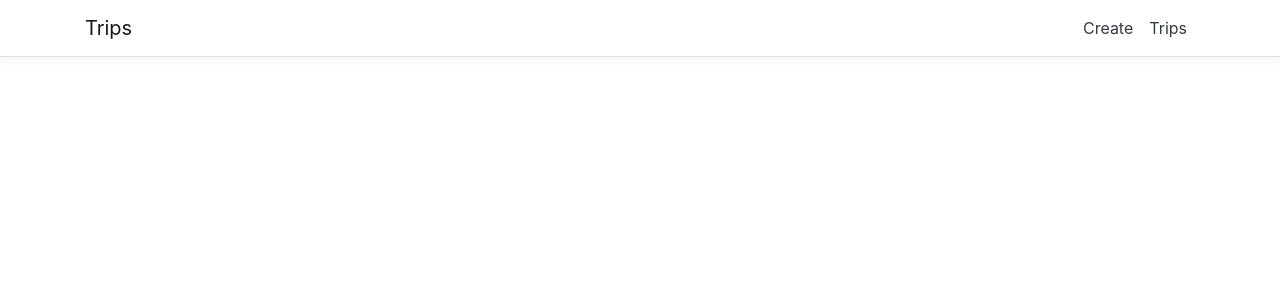
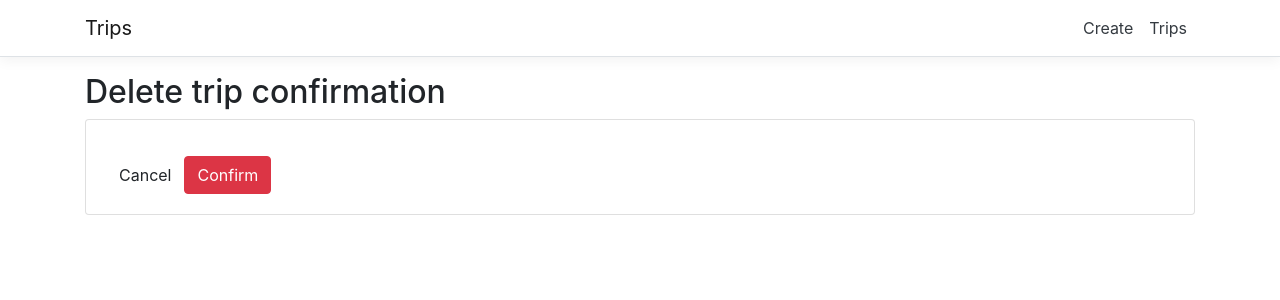
Before and after one commit to helloarchy/trips-react-net, a React (Create React App) app in the folder ClientApp/: page /delete/1 in a window 1280 px wide. Shown: the top 300 px of the page. Built offline with nearby package versions, Linux system fonts and the light colour scheme; no server answers.

Commit message:
Delete a trip

```diff
--- a/ClientApp/src/App.js
+++ b/ClientApp/src/App.js
@@ -7,6 +7,7 @@ import './custom.css';
 import { Trips } from './components/Trip/Trips';
 import { Create } from './components/Trip/Create';
 import { Update } from './components/Trip/Update';
+import { Delete } from './components/Trip/Delete';
 
 export default class App extends Component {
   static displayName = App.name;
@@ -18,6 +19,7 @@ export default class App extends Component {
         <Route path="/trips" component={Trips} />
         <Route path="/create" component={Create} />
         <Route path="/update/:id" component={Update} />
+        <Route path="/delete/:id" component={Delete} />
       </Layout>
     );
   }
--- /dev/null
+++ b/ClientApp/src/components/Trip/Delete.jsx
@@ -0,0 +1,69 @@
+import React, { Component } from 'react';
+import axios from 'axios';
+
+export class Delete extends Component {
+  constructor(props) {
+    super(props);
+
+    this.onCancel = this.onCancel.bind(this);
+    this.onConfirm = this.onConfirm.bind(this);
+
+    this.state = {
+      name: '',
+      description: '',
+      dateStarted: null,
+      dateCompleted: null
+    };
+  }
+
+  componentDidMount() {
+    const { id } = this.props.match.params;
+
+    axios.get(`api/Trips/SingleTrip/${id}`).then((result) => {
+      const response = result.data;
+      this.setState({
+        name: response.name,
+        description: response.description,
+        dateStarted: new Date(response.dateStarted).toISOString().slice(0, 10),
+        dateCompleted: response.dateCompleted
+          ? new Date(response.dateCompleted).toISOString().slice(0, 10)
+          : null
+      });
+    });
+  }
+
+  onCancel(e) {
+    const { history } = this.props;
+    history.push('/trips');
+  }
+
+  onConfirm() {
+    const { id } = this.props.match.params;
+    const { history } = this.props;
+
+    axios.delete(`api/Trips/DeleteTrip/${id}`).then((result) => {
+      history.push('/trips');
+    });
+  }
+
+  render() {
+    return (
+      <div style={{ marginTop: 10 }}>
+        <h2>Delete trip confirmation</h2>
+
+        <div className="card">
+          <div className="card-body">
+            <h4 className="card-title">{this.state.name}</h4>
+            <p className="card-text">{this.state.description}</p>
+            <button className="btn btn-default" onClick={this.onCancel}>
+              Cancel
+            </button>
+            <button className="btn btn-danger" onClick={this.onConfirm}>
+              Confirm
+            </button>
+          </div>
+        </div>
+      </div>
+    );
+  }
+}
--- a/ClientApp/src/components/Trip/Trips.jsx
+++ b/ClientApp/src/components/Trip/Trips.jsx
@@ -6,6 +6,7 @@ export class Trips extends Component {
     super(props);
 
     this.onTripUpdate = this.onTripUpdate.bind(this);
+    this.onTripDelete = this.onTripDelete.bind(this);
 
     this.state = {
       trips: [],
@@ -16,6 +17,11 @@ export class Trips extends Component {
   onTripUpdate(id) {
     const { history } = this.props;
     history.push(`/update/${id}`);
+  }
+
+  onTripDelete(id) {
+    const { history } = this.props;
+    history.push(`/delete/${id}`);
   }
 
   componentDidMount() {
@@ -50,14 +56,19 @@ export class Trips extends Component {
               <tr key={trip.id}>
                 <td>{trip.name}</td>
                 <td>{trip.description}</td>
-                <td>{new Date(trip.dateStarted).toLocaleDateString()}</td>
+                <td>{new Date(trip.dateStarted).toISOString().slice(0, 10)}</td>
                 <td>
-                  {trip.dateCompleted ? new Date(trip.dateCompleted).toLocaleDateString() : ' - '}
+                  {trip.dateCompleted
+                    ? new Date(trip.dateCompleted).toISOString().slice(0, 10)
+                    : ' - '}
                 </td>
                 <td>
                   <div className="form-group">
                     <button onClick={() => this.onTripUpdate(trip.id)} className="btn btn-success">
                       Update
+                    </button>
+                    <button onClick={() => this.onTripDelete(trip.id)} className="btn btn-danger">
+                      Delete
                     </button>
                   </div>
                 </td>
```
